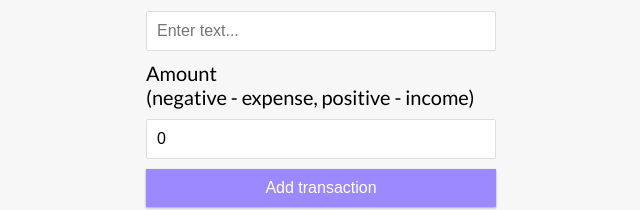
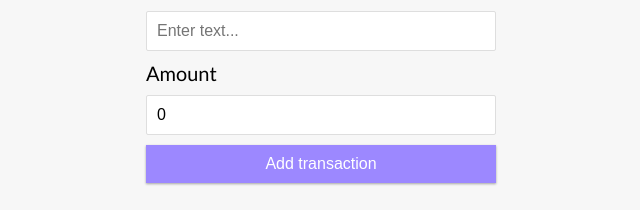
Before and after one commit to sparkle666/exp-tracker, a React (Create React App) app: page / in a window 1280 px wide. Shown: the part 615-825 px from the top of the page, without its empty margins (319-959 px from the left). Built offline with nearby package versions, Linux system fonts and the light colour scheme.

Commit message:
added an image

```diff
--- a/src/components/AddTransaction.js
+++ b/src/components/AddTransaction.js
@@ -33,7 +33,6 @@ const AddTransaction = () => {
         <div className="form-control">
           <label htmlFor="amount">
             Amount <br />
-            (negative - expense, positive - income)
           </label>
           <input type="number" value = {amount}
           onChange = {(e) => setAmount(e.target.value)} placeholder="Enter amount..." />
```
Also changed, not shown: public/exp_tracker.PNG (added), 1 other file (tests, documents, lock files or other folders).
